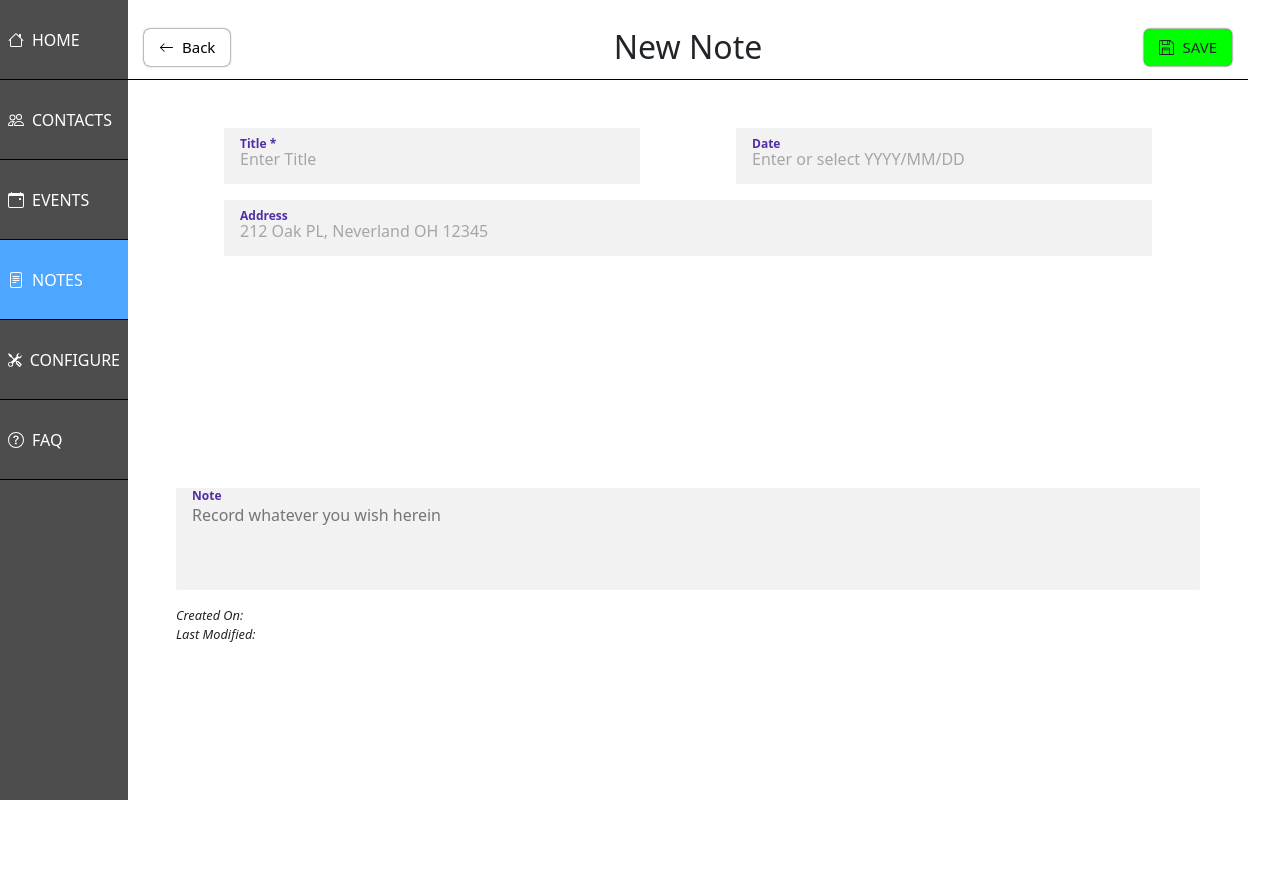
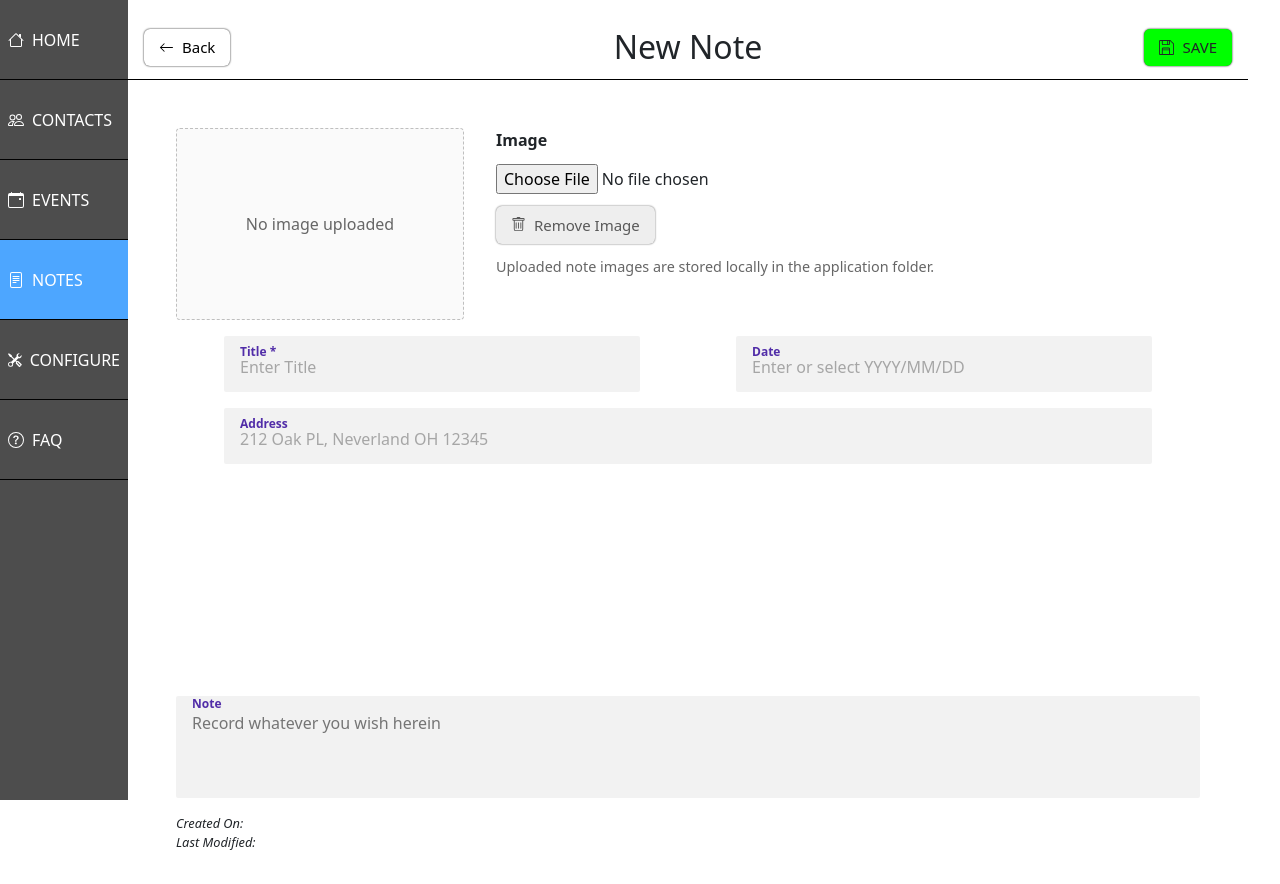
Before and after one commit to Jonathan-Paul-Wood/courm, a React (Create React App) app in the folder ui/: page /notes/new in a window 1280 px wide. Before the commit the page ends 800 px from the top, so only its background shows below. Built offline with nearby package versions, Linux system fonts and the light colour scheme.

Commit message:
first pass at image uploads with notes

```diff
--- a/ui/src/components/EditNote/EditNote.js
+++ b/ui/src/components/EditNote/EditNote.js
@@ -9,8 +9,60 @@ import TextArea from '../../common/TextArea/TextArea';
 import CommonModal from '../../common/CommonModal/CommonModal';
 import PropTypes from 'prop-types';
 import ScrollContainer from '../../common/ScrollContainer';
+import { buildStoredFileUrl } from '../../common/Utilities/utilities';
+
+const MAX_NOTE_IMAGE_BYTES = 10 * 1024 * 1024;
 
 const GridWrapper = styled.div`
+    .imageRow {
+        display: flex;
+        gap: 2rem;
+        align-items: flex-start;
+        flex-wrap: wrap;
+    }
+
+    .imagePreview {
+        width: 18rem;
+        max-width: 100%;
+        min-height: 12rem;
+        border: 1px dashed #bfbfbf;
+        border-radius: 4px;
+        background: #fafafa;
+        display: flex;
+        align-items: center;
+        justify-content: center;
+        padding: 0.75rem;
+        color: #666666;
+    }
+
+    .imagePreview img {
+        width: 100%;
+        max-height: 16rem;
+        object-fit: contain;
+    }
+
+    .imageControls {
+        min-width: 16rem;
+        flex: 1 1 16rem;
+        display: flex;
+        flex-direction: column;
+        gap: 0.75rem;
+    }
+
+    .imageControls label {
+        font-weight: 600;
+    }
+
+    .imageControls .supportText {
+        color: #666666;
+        font-size: 0.9rem;
+    }
+
+    .imageControls .errorText {
+        color: #c62828;
+        font-size: 0.9rem;
+    }
+
     .rowMargin {
         margin: 1rem 0;
         .input-field {
@@ -76,10 +128,14 @@ export default function EditNote (props) {
         address: '',
         contacts: '',
         tags: '',
-        record: ''
+        record: '',
+        imagePath: ''
     };
     const [pendingChanges, setPendingChanges] = useState(defaultChanges);
     const [error, setError] = useState(defaultChanges);
+    const [pendingImageUpload, setPendingImageUpload] = useState(null);
+    const [pendingImagePreview, setPendingImagePreview] = useState('');
+    const [removeCurrentImage, setRemoveCurrentImage] = useState(false);
     const navigate = useNavigate();
     const [showDeleteModal, setShowDeleteModal] = useState(false);
     const [pageLoaded, setPageLoaded] = useState(false);
@@ -87,19 +143,28 @@ export default function EditNote (props) {
     useEffect(() => {
         // initial GET of note
         if (noteId) {
-            setPendingChanges(getNote(noteId));
+            getNote(noteId);
         } else {
             setPendingChanges(defaultChanges);
         }
-    }, []);
+    }, [noteId]);
 
     useEffect(() => {
-        // update page when GET returns
+        if (!noteId) {
+            setPendingChanges(defaultChanges);
+            setPendingImageUpload(null);
+            setPendingImagePreview('');
+            setRemoveCurrentImage(false);
+            return;
+        }
+
         const d = note.date ? note.date : '';
-        const newValues = { ...note, date: d };
-        // TODO: handle 404, and Errors
+        const newValues = { ...defaultChanges, ...note, date: d };
         setPendingChanges(newValues);
-    }, [note]);
+        setPendingImageUpload(null);
+        setPendingImagePreview(note.imagePath ? buildStoredFileUrl(note.imagePath) : '');
+        setRemoveCurrentImage(false);
+    }, [noteId, note]);
 
     // only after the page is first loaded, a post/put/delete changing from pending to success requires a redirect
     useEffect(() => {
@@ -109,6 +174,9 @@ export default function EditNote (props) {
     }, [isNotePending]);
     useEffect(() => {
         setPendingChanges(defaultChanges);
+        setPendingImageUpload(null);
+        setPendingImagePreview('');
+        setRemoveCurrentImage(false);
     }, [isNotePostPending]);
     useEffect(() => {
         if (pageLoaded && !isNotePutPending) {
@@ -133,17 +201,81 @@ export default function EditNote (props) {
         setPendingChanges({ ...pendingChanges, ...updatedValue });
     }
 
+    function handleImageSelection (event) {
+        const selectedFile = event.target.files && event.target.files[0];
+        if (!selectedFile) {
+            return;
+        }
+
+        if (!selectedFile.type || !selectedFile.type.startsWith('image/')) {
+            setError({ ...error, imagePath: 'Please select an image file' });
+            event.target.value = '';
+            return;
+        }
+
+        if (selectedFile.size > MAX_NOTE_IMAGE_BYTES) {
+            setError({ ...error, imagePath: 'Images must be 10MB or smaller' });
+            event.target.value = '';
+            return;
+        }
+
+        const reader = new FileReader();
+        reader.onload = () => {
+            const dataUrl = typeof reader.result === 'string' ? reader.result : '';
+            setError({ ...error, imagePath: '' });
+            setPendingImageUpload({
+                fileName: selectedFile.name,
+                mimeType: selectedFile.type,
+                dataUrl
+            });
+            setPendingImagePreview(dataUrl);
+            setRemoveCurrentImage(false);
+        };
+        reader.readAsDataURL(selectedFile);
+        event.target.value = '';
+    }
+
+    function handleRemoveImage () {
+        setError({ ...error, imagePath: '' });
+        if (pendingImageUpload) {
+            setPendingImageUpload(null);
+            setPendingImagePreview(pendingChanges.imagePath ? buildStoredFileUrl(pendingChanges.imagePath) : '');
+            setRemoveCurrentImage(false);
+            return;
+        }
+
+        setPendingImageUpload(null);
+        setPendingImagePreview('');
+        setRemoveCurrentImage(true);
+        updateData('imagePath', '');
+    }
+
+    function getDisplayedImagePreview () {
+        if (pendingImagePreview) {
+            return pendingImagePreview;
+        }
+
+        if (!removeCurrentImage && pendingChanges.imagePath) {
+            return buildStoredFileUrl(pendingChanges.imagePath);
+        }
+
+        return '';
+    }
+
     function handleSaveNote () {
         // validate inputs, prompt user with actionable errors
         let valid = true;
+        const nextErrorState = { ...error };
+
         if (!pendingChanges.title) {
             valid = false;
-            setError({ ...error, ...{ title: 'Please enter title' } });
+            nextErrorState.title = 'Please enter title';
         }
         if (pendingChanges.date && !pendingChanges.date.match(/^[0-9]{4}-[0-9]{2}-[0-9]{2}T[0-9]{2}:[0-9]{2}:[0-9]{2}/g)) {
             valid = false;
-            setError({ ...error, ...{ date: 'Expected format: YYYY-MM-DD' } });
+            nextErrorState.date = 'Expected format: YYYY-MM-DD';
         }
+        setError(nextErrorState);
 
         if (valid) {
             let d = pendingChanges.date;
@@ -154,7 +286,9 @@ export default function EditNote (props) {
             const submitChanges = {
                 ...pendingChanges,
                 lastModifiedOn: new Date().toISOString(),
-                date: d
+                date: d,
+                imageUpload: pendingImageUpload,
+                removeImage: removeCurrentImage
             };
 
             // submit changes
@@ -172,6 +306,9 @@ export default function EditNote (props) {
     }
 
     // TODO: handle loading state, 404s and errors
+    const displayedImagePreview = getDisplayedImagePreview();
+    const hasImagePreview = !!displayedImagePreview;
+
     return (
         <>
             <EntityTitleHeader
@@ -192,6 +329,35 @@ export default function EditNote (props) {
                 }}
             >
                 <GridWrapper>
+                    <div className="imageRow rowMargin">
+                        <div className="imagePreview">
+                            {hasImagePreview
+                                ? <img src={displayedImagePreview} alt="Selected note attachment" />
+                                : <span>No image uploaded</span>}
+                        </div>
+                        <div className="imageControls">
+                            <label htmlFor="note-image-upload">Image</label>
+                            <input
+                                id="note-image-upload"
+                                type="file"
+                                accept="image/*"
+                                onChange={handleImageSelection}
+                            />
+                            <Button
+                                label="Remove Image"
+                                type="secondary"
+                                icon="trashCan"
+                                onClick={handleRemoveImage}
+                                disabled={!hasImagePreview && !pendingChanges.imagePath}
+                            />
+                            {pendingImageUpload && <div className="supportText">This image will be saved when you save the note.</div>}
+                            {!pendingImageUpload && pendingChanges.imagePath && !removeCurrentImage && (
+                                <div className="supportText">Saved path: {pendingChanges.imagePath}</div>
+                            )}
+                            <div className="supportText">Uploaded note images are stored locally in the application folder.</div>
+                            {error.imagePath && <div className="errorText">{error.imagePath}</div>}
+                        </div>
+                    </div>
                     <div className="metadataRow">
                         <div id="titleData" className="inputRow rowMargin">
                             <Input
@@ -218,13 +384,6 @@ export default function EditNote (props) {
                                 error={error.address}
                                 onChange={(event) => updateData('address', event.target.value)}
                             />
-                            {/* <Input
-                                placeholder="upload files"
-                                value={pendingChanges.files}
-                                label="Files"
-                                error={error.files}
-                                onChange={(event) => updateData('files', event.target.value)}
-                            /> */}
                         </div>
                     </div>
                     <div className="recordRow">
--- a/ui/src/components/ViewNote/ViewNote.js
+++ b/ui/src/components/ViewNote/ViewNote.js
@@ -7,7 +7,7 @@ import Input from '../../common/Input/Input';
 import DateInput from '../../common/DateInput/DateInput';
 import TextArea from '../../common/TextArea/TextArea';
 import LoadingSpinner from '../../common/LoadingSpinner/LoadingSpinner';
-import { exportDataList } from '../../common/Utilities/utilities';
+import { buildStoredFileUrl, exportDataList } from '../../common/Utilities/utilities';
 import PropTypes from 'prop-types';
 import RelationCardManager from '../../common/RelationCardManager';
 import ScrollContainer from '../../common/ScrollContainer';
@@ -23,6 +23,35 @@ const ContentWrapper = styled.div`
 `;
 
 const GridWrapper = styled.div`
+    .imageRow {
+        margin-bottom: 1.5rem;
+    }
+
+    .imagePreview {
+        width: 100%;
+        min-height: 14rem;
+        border: 1px solid #d9d9d9;
+        border-radius: 4px;
+        background: #fafafa;
+        display: flex;
+        align-items: center;
+        justify-content: center;
+        overflow: hidden;
+        padding: 0.75rem;
+    }
+
+    .imagePreview img {
+        width: 100%;
+        max-height: 22rem;
+        object-fit: contain;
+    }
+
+    .imagePath {
+        margin-top: 0.5rem;
+        color: #666666;
+        font-size: 0.9rem;
+    }
+
     .configureRow {
         height: 15vh;
         display: flex;
@@ -94,6 +123,8 @@ export default function ViewNote (props) {
         exportDataList(['notes'], [[note]], `note-${noteId}`);
     }
 
+    const noteDate = note.date ? note.date.split('T')[0] : '';
+
     // TODO: handle loading state, 404s and errors
     return (
         <>
@@ -104,7 +135,7 @@ export default function ViewNote (props) {
                 : (
                     <>
                         <EntityTitleHeader
-                            title={`${note.title} ${note.date.split('T')[0]}`}
+                            title={`${note.title} ${noteDate}`.trim()}
                             editMode={false}
                             type='Note'
                         />
@@ -116,6 +147,14 @@ export default function ViewNote (props) {
                                         style={{ margin: '2em 2em 0 2em' }}
                                     >
                                         <GridWrapper>
+                                            {note.imagePath && (
+                                                <div className="imageRow">
+                                                    <div className="imagePreview">
+                                                        <img src={buildStoredFileUrl(note.imagePath)} alt={`${note.title} attachment`} />
+                                                    </div>
+                                                    <div className="imagePath">Saved path: {note.imagePath}</div>
+                                                </div>
+                                            )}
                                             <div className="metadataRow">
                                                 <div id="titleData" className="inputRow rowMargin">
                                                     <Input
@@ -135,13 +174,6 @@ export default function ViewNote (props) {
                                                         label="Address"
                                                         locked={true}
                                                     />
-                                                    {/* <Input
-                                placeholder="upload files"
-                                value={note.files}
-                                label="Files"
-                                error={error.files}
-                                onChange={(event) => updateData('files', event.target.value)}
-                            /> */}
                                                 </div>
                                                 {/* <div className="tagsRow">
 
--- a/ui/src/store/Note/reducer.js
+++ b/ui/src/store/Note/reducer.js
@@ -6,6 +6,7 @@ export const initialState = {
         date: '',
         record: '',
         address: '',
+        imagePath: '',
         contacts: '',
         createdOn: '',
         lastModifiedOn: ''
```
Also changed, not shown: ui/src/common/Utilities/utilities.js (+8 -0 lines), 1 other file (tests, documents, lock files or other folders).
